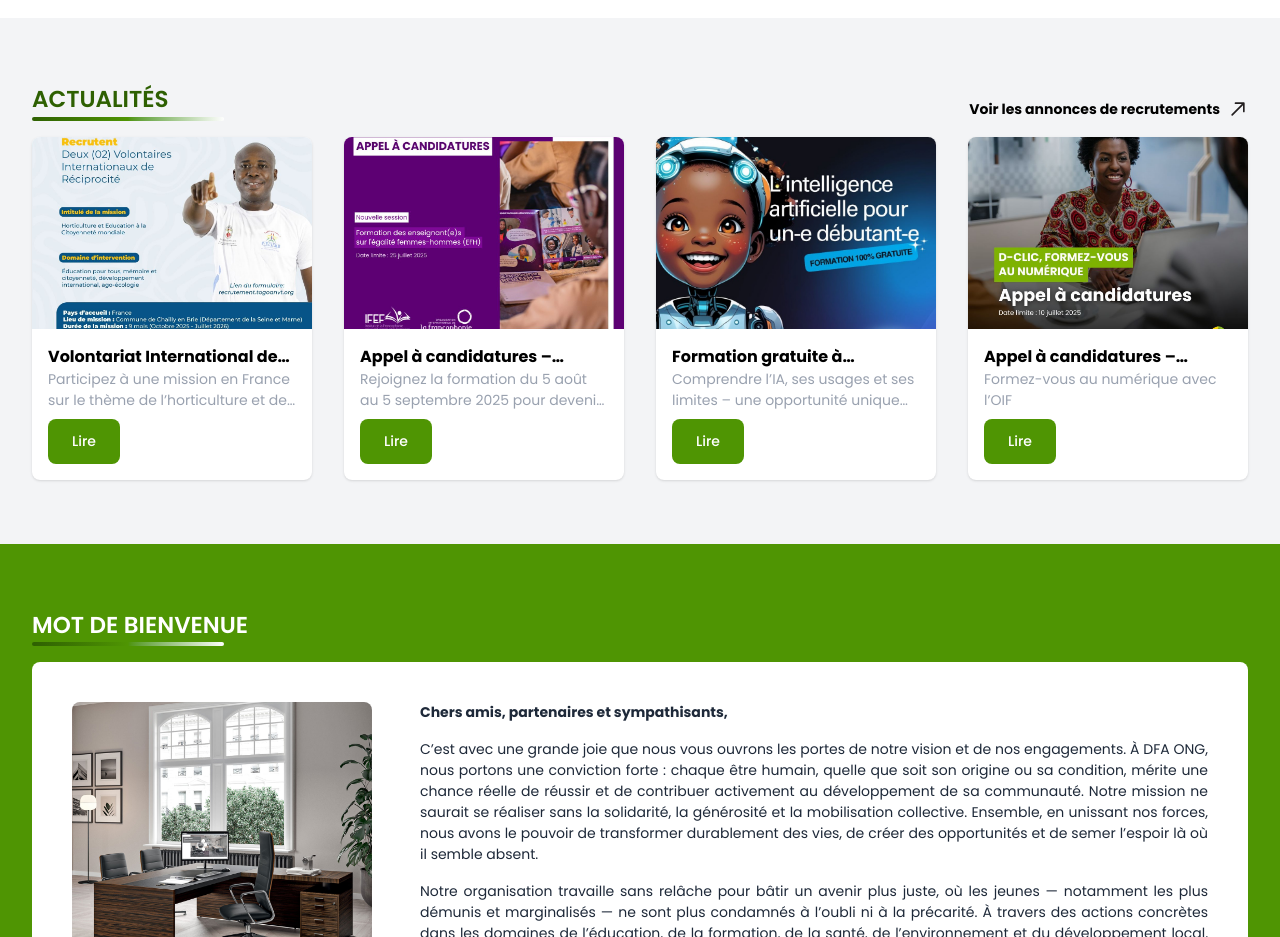
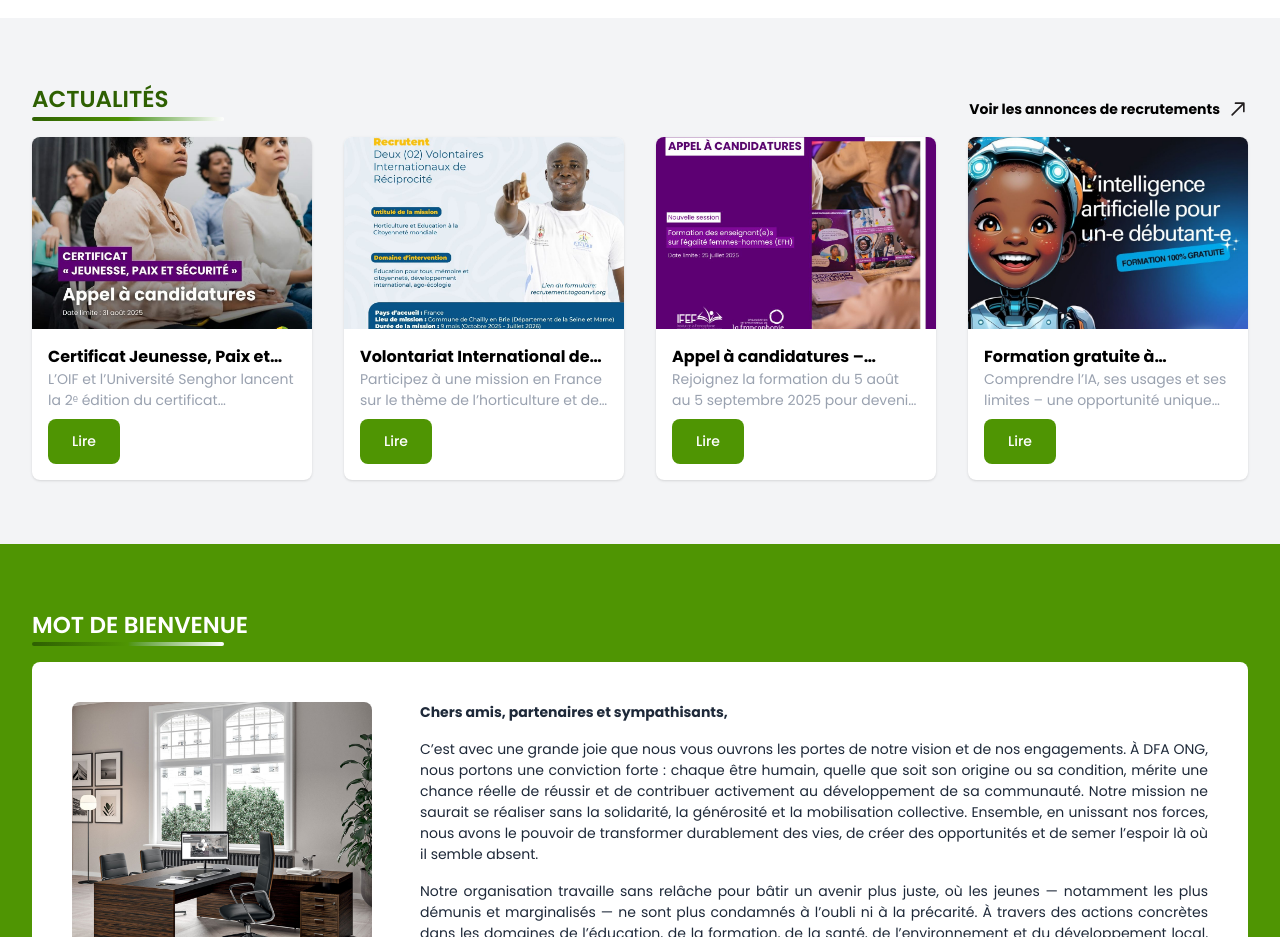
Before and after one commit to charmidez/ong-dfa, a Next.js app: page / in a window 1280 px wide. Shown: the part 782-1719 px from the top of the page. Built offline with nearby package versions, Linux system fonts and the light colour scheme.

Commit message:
Ajout actualites

```diff
--- a/src/app/actualites/actualiteComponent.tsx
+++ b/src/app/actualites/actualiteComponent.tsx
@@ -366,8 +366,7 @@ export  function ArticleEFH() {
 }
 
 
-
-export default function ArticleVIR() {
+export function ArticleVIR() {
   return (
     <div className="max-w-3xl mx-auto p-6 rounded-2xl shadow-md bg-transparent font-sans">
       <h1 className="mb-4 text-titre-page text-vert-fonce font-bold">
@@ -426,3 +425,42 @@ export default function ArticleVIR() {
     </div>
   );
 }
+
+
+export const ArticleCertificatOIF = () => {
+  return (
+    <article className="prose max-w-none">
+      <h1 className="text-titre-section">Certificat Jeunesse, Paix et Sécurité – 2ᵉ édition</h1>
+
+      <p>
+        L’Organisation internationale de la Francophonie (OIF) et l’Université Senghor annoncent le lancement de la deuxième édition du <strong>certificat en ligne « Jeunesse, paix et sécurité »</strong>.
+      </p>
+
+      <p>
+        Cette formation vise à <strong>renforcer les compétences des jeunes engagés</strong> dans les domaines suivants :
+      </p>
+
+      <ul>
+        <li>Paix et cohésion sociale</li>
+        <li>Médiation</li>
+        <li>Participation citoyenne</li>
+        <li>Prévention des conflits</li>
+      </ul>
+
+      <p>
+        💻 <strong>Format :</strong> 100% en ligne<br />
+        📅 <strong>Date limite de candidature :</strong> 31 août 2025
+      </p>
+
+      <p>
+        🔗 <a href="https://ow.ly/x3Lx50WxcY6" target="_blank" rel="noopener noreferrer">
+          En savoir plus et candidater ici
+        </a>
+      </p>
+
+      <p className="mt-6 text-sm text-gray-500">
+        #Francophonie #Jeunesse #Sécurité
+      </p>
+    </article>
+  );
+};
--- a/src/data/actualiteData.tsx
+++ b/src/data/actualiteData.tsx
@@ -1,9 +1,11 @@
-import ArticleVIR, {
+import {
+  ArticleVIR,
   ActualiteDclicOIF,
   SituationONGTogo2025,
   AppelCandidatureFilles2025,
   RencontreHorizonIA,
   ArticleEFH,
+  ArticleCertificatOIF,
 } from "@/app/actualites/actualiteComponent";
 
 export const actualitesData = [
@@ -51,7 +53,7 @@ export const actualitesData = [
   slug: "appel-candidatures-efh-education-2025",
   titre: "Appel à candidatures – Égalité femmes-hommes en éducation",
   date: "2025-07-14",
-  image: "/images/featured/candidature-2.jpeg", // remplace par l’image que tu veux
+  image: "/images/featured/candidature-2.jpeg",
   resume: `Rejoignez la formation du 5 août au 5 septembre 2025 pour devenir un acteur clé de l’égalité femmes-hommes en éducation.`,
   component: <ArticleEFH />,
   auteur: "Communication ONG DFA",
@@ -60,11 +62,22 @@ export const actualitesData = [
   slug: "volontariat-international-reciprocite-vir-2025",
   titre: "Volontariat International de Réciprocité – Candidature ouverte",
   date: "2025-07-15",
-  image: "/images/featured/recrutement.jpeg", // change si tu as une autre image
+  image: "/images/featured/recrutement.jpeg",
   resume:
     "Participez à une mission en France sur le thème de l’horticulture et de la citoyenneté mondiale grâce au programme VIR.",
   component: <ArticleVIR />,
   auteur: "Communication ANVT / France Volontaires",
+},
+{
+  slug: "certificat-jeunesse-paix-securite-oif-2025",
+  titre: "Certificat Jeunesse, Paix et Sécurité – 2ᵉ édition ouverte",
+  date: "2025-08-01",
+  image: "/images/featured/jeunesse-paix.jpeg",
+  resume:
+    "L’OIF et l’Université Senghor lancent la 2ᵉ édition du certificat francophone sur la jeunesse, la paix et la sécurité. Formation en ligne pour les jeunes engagés.",
+  component: <ArticleCertificatOIF />,
+  auteur: "Communication ONG DFA / OIF",
 }
 
+
 ];
```
Also changed, not shown: public/images/featured/jeunesse-paix.jpeg (added), 1 other file (tests, documents, lock files or other folders).
